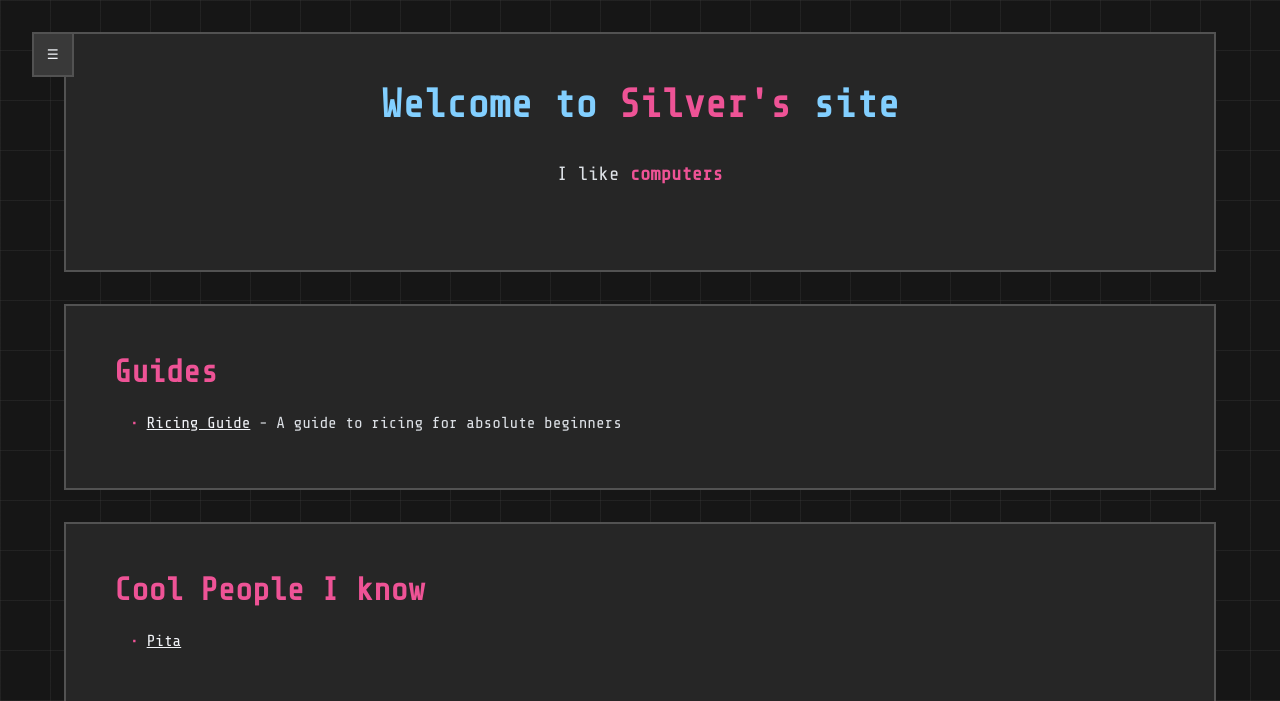
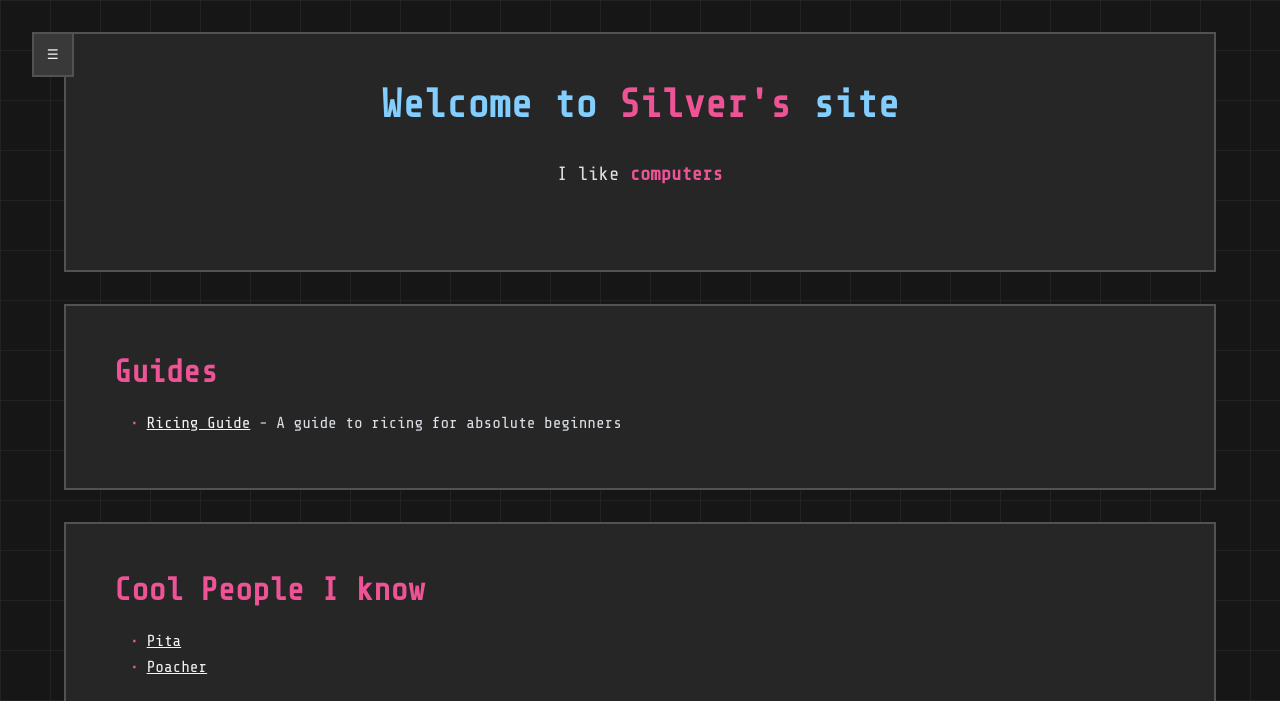
Before and after one commit to TripleRestriction/TripleRestriction.github.io, a plain HTML site: page index.html in a window 1280 px wide. Shown: the top 701 px of the page. Drawn offline with nearby package versions, Linux system fonts and the light colour scheme.

Commit message:
add more cool ppl

```diff
--- a/index.html
+++ b/index.html
@@ -324,6 +324,7 @@
         <h2><span class="accent">Cool People I know</span></h2>
         <ul class="people-list">
             <li><a href="https://www.pita.im/" class="people-link" target="_blank">Pita</a></li>
+            <li><a href="https://henry.is-a.dev/" class="people-link" target="_blank">Poacher</a></li>
         </ul>
     </div>
 
```
